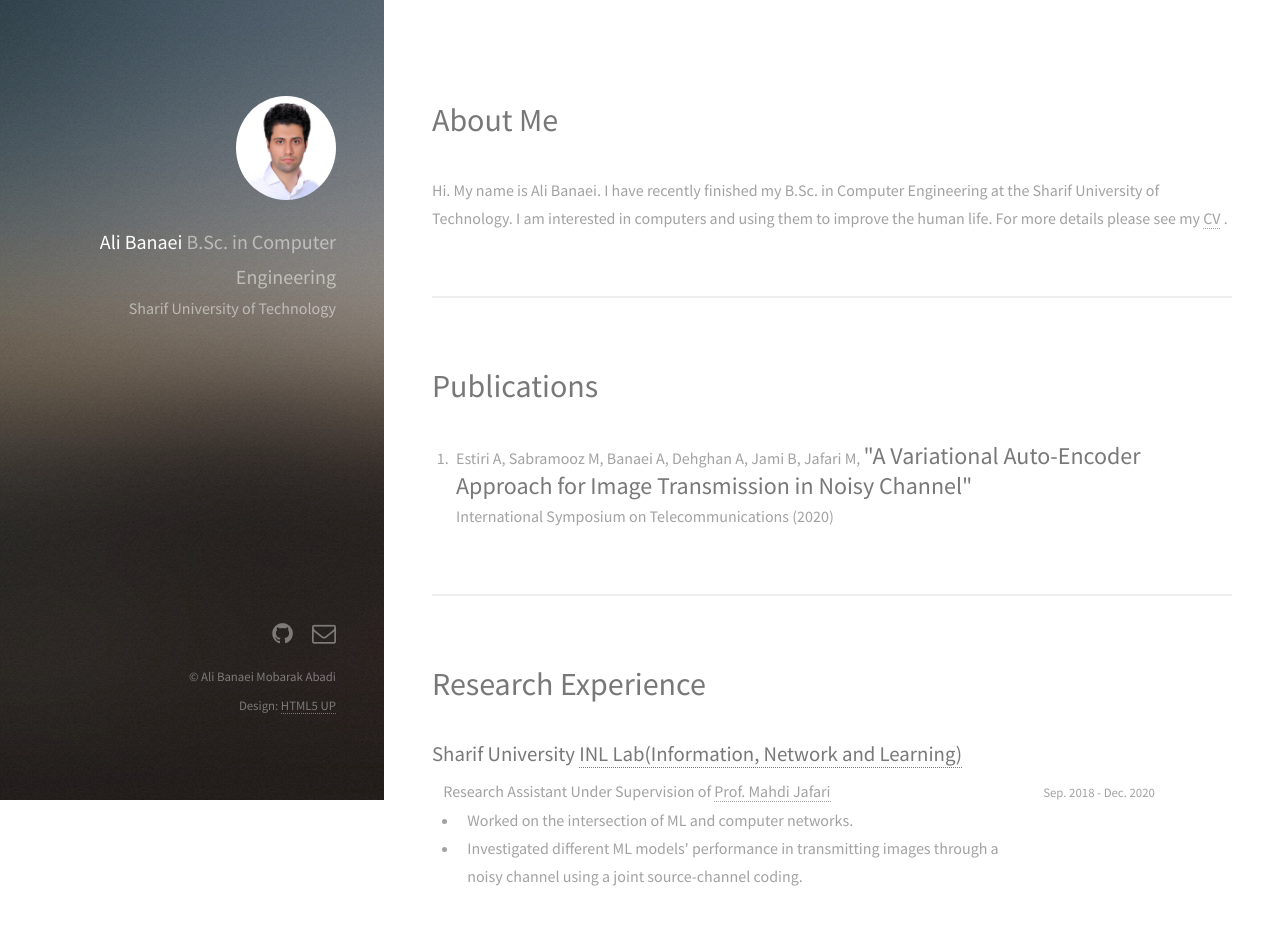
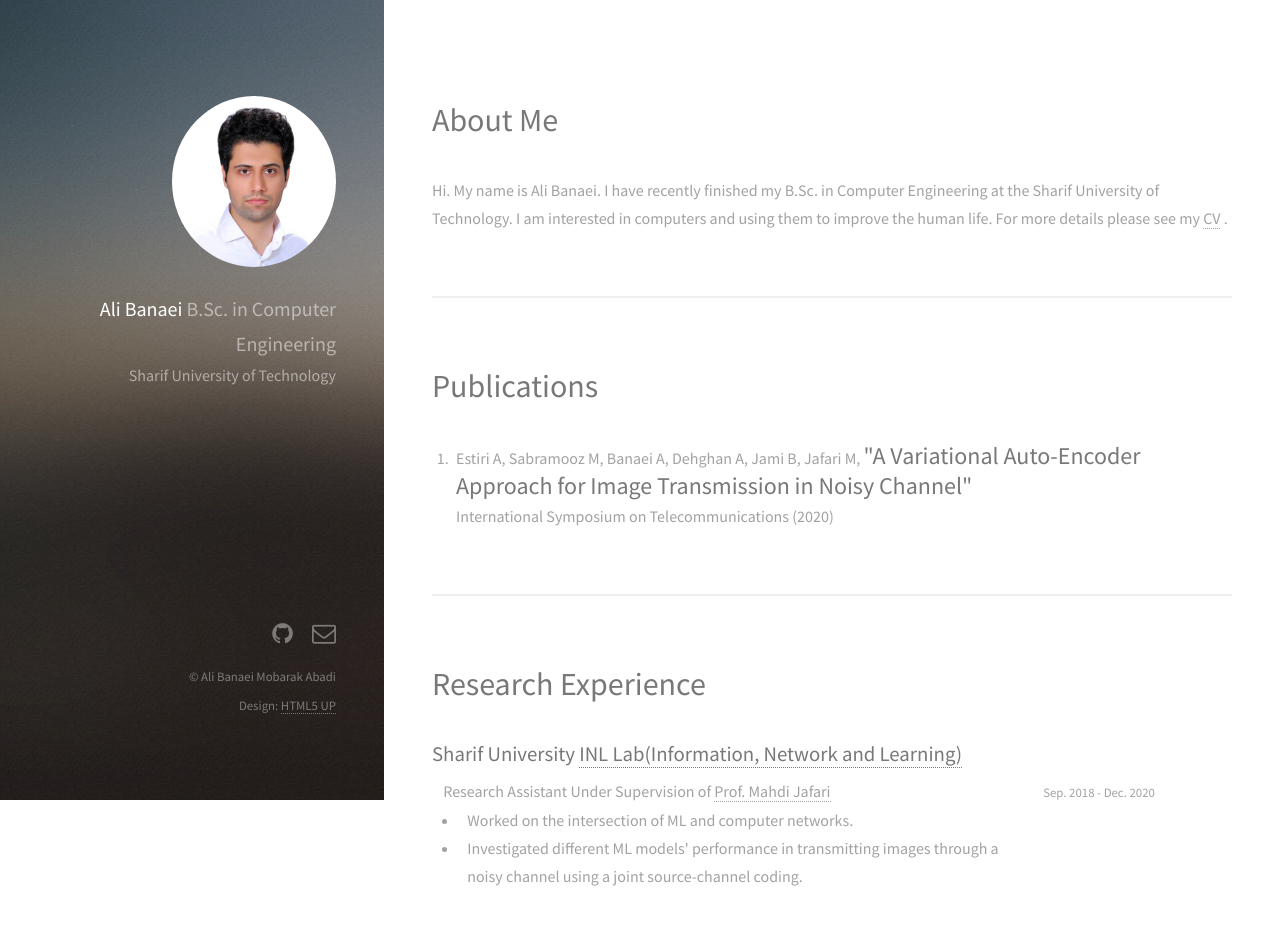
Before and after one commit to ali-bana/ali-bana.github.io, a plain HTML site: page index.html in a window 1280 px wide. Drawn offline with Linux system fonts and the light colour scheme.

Commit message:
bigger avatar

```diff
--- a/css/style.css
+++ b/css/style.css
@@ -1005,7 +1005,7 @@ input[type="button"]:disabled,
 
 #header .image.avatar {
   margin: 0 0 1em 0;
-  width: 6.25em;
+  width: 10.25em;
 }
 
 /* Footer */
```
